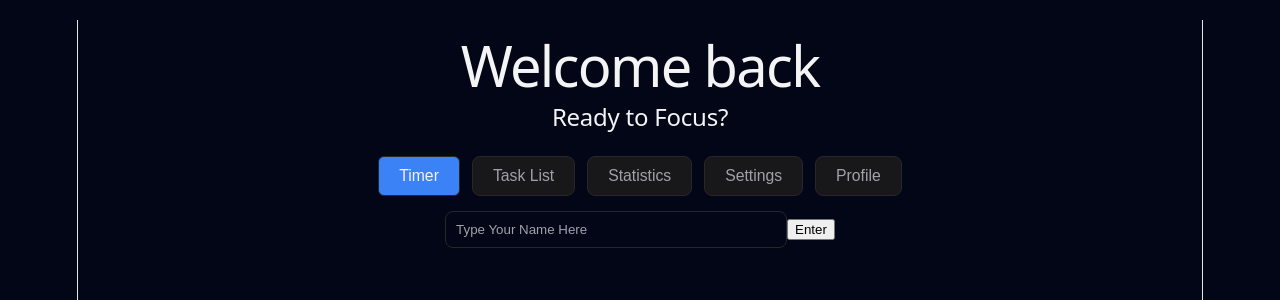
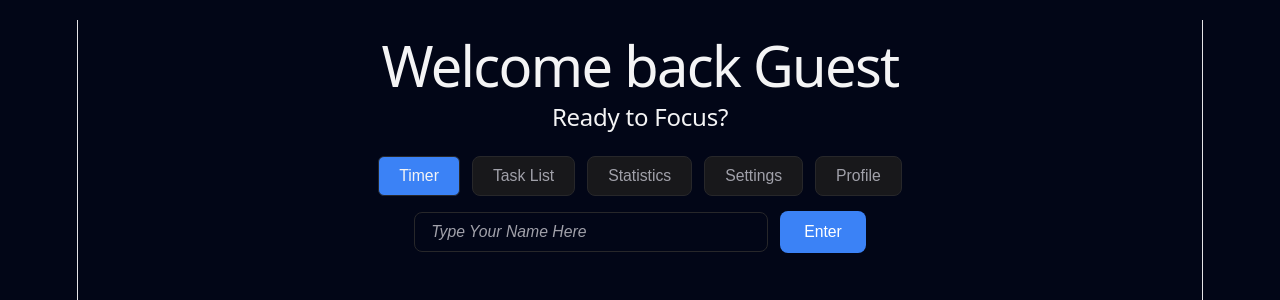
Before and after one commit to FinchDefense/flowstate-app, a React (Vite) app: page / in a window 1280 px wide. Shown: the top 300 px of the page. Built offline with nearby package versions, Linux system fonts and the light colour scheme.

Commit message:
Update the header so that the name will only update when "Enter" button is clicked.

```diff
--- a/src/App.css
+++ b/src/App.css
@@ -64,25 +64,57 @@ body {
   color: #ffffff;
 }
 
+.name-container {
+  display: flex;
+  align-items: center;
+  justify-content: center;
+  gap: 12px;
+  margin: 15px 0px;
+  width: 100%;
+}
 
 .name-input-box {
-  width: 50px;
   width: 320px;
-  padding: 10px;
+  max-width: 70%;
+  padding: 10px 16px;
   border-radius: 8px;
-  margin: 15px auto;
 
   background-color: var(--bg-color);
   color: #ffffff;
   border: 1px solid var(--border-color);
   transition: border-color 0.2s ease;
+  outline: none;
+  font-size: 0.875rem;
 }
 
 .name-input-box::placeholder {
   color: var(--text-muted);
+  font-style: italic;
 }
 
 .name-input-box:focus {
   border-color: var(--electric-blue);
   box-shadow: 0 0 0 2px rgba(59, 130, 246, 0.15);
 }
+
+.name-container button {
+  height: 42px;
+  border-radius: 8px;
+  padding: 0px 24px;
+  background-color: var(--electric-blue);
+  color: #ffffff;
+  border: none;
+  font-size: 0.875rem;
+  cursor: pointer;
+  transition: all 0.2s ease;
+  white-space: nowrap;
+}
+
+.name-container button:hover {
+  background-color: #2563eb;
+  transform: scale(1.02);
+}
+
+.name-container button:active {
+  transform: scale(0.98);
+}
--- a/src/App.tsx
+++ b/src/App.tsx
@@ -10,23 +10,30 @@ import "./index.css";
 
 export function App() {
   const [activeTab, setActiveTab] = useState<"timer" | "taskList" | "statistics" | "settings" | "profile">("timer");
-  const [userName, setUserName] = useState<string>(() => {
+  const [displayName, setDisplayName] = useState<string>(() => {
     const currentName = localStorage.getItem("flowstate_userName");
     return currentName ? currentName : "";
   });
+  const [inputName, setInputName] = useState<string>("");
+  const [isSaved, setIsSaved] = useState<boolean>(false);
 
   useEffect(() => {
-    localStorage.setItem("flowstate_userName", userName);
-  }, [userName]);
+    setInputName(displayName);
+  }, []);
 
-  const updateUserName = (event: React.ChangeEvent<HTMLInputElement>) => {
-    setUserName(event.target.value);
+  const handleInputChange = (event: React.ChangeEvent<HTMLInputElement>) => {
+    setInputName(event.target.value);
+  }
+
+  const handleDisplayChange = () => {
+    setDisplayName(inputName);
+    localStorage.setItem('flowstate_username', inputName);
   }
 
   return (
     <div className="app-container">
       <div className="header">
-        <h1 className="welcome-message">Welcome back {userName} </h1>
+        <h1 className="welcome-message">Welcome back {displayName || "Guest"} </h1>
         <h2 className="welcome-message">Ready to Focus?</h2>
         <div className="tabs">
           <button
@@ -64,9 +71,13 @@ export function App() {
           <input
           className="name-input-box"
           placeholder="Type Your Name Here "
-          onChange={updateUserName}
+          value={inputName}
+          onChange={handleInputChange}
           />
-          <button>Enter</button>
+          <button
+            onClick={handleDisplayChange}>
+            Enter
+          </button>
         </div>
       </div>
       <div className="content">
```
